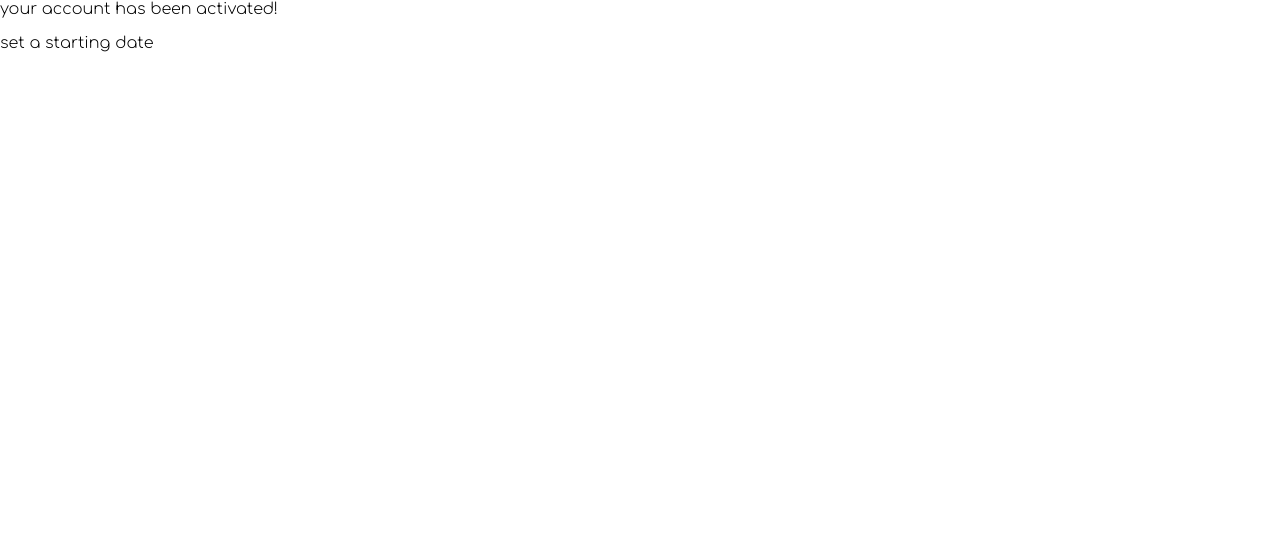
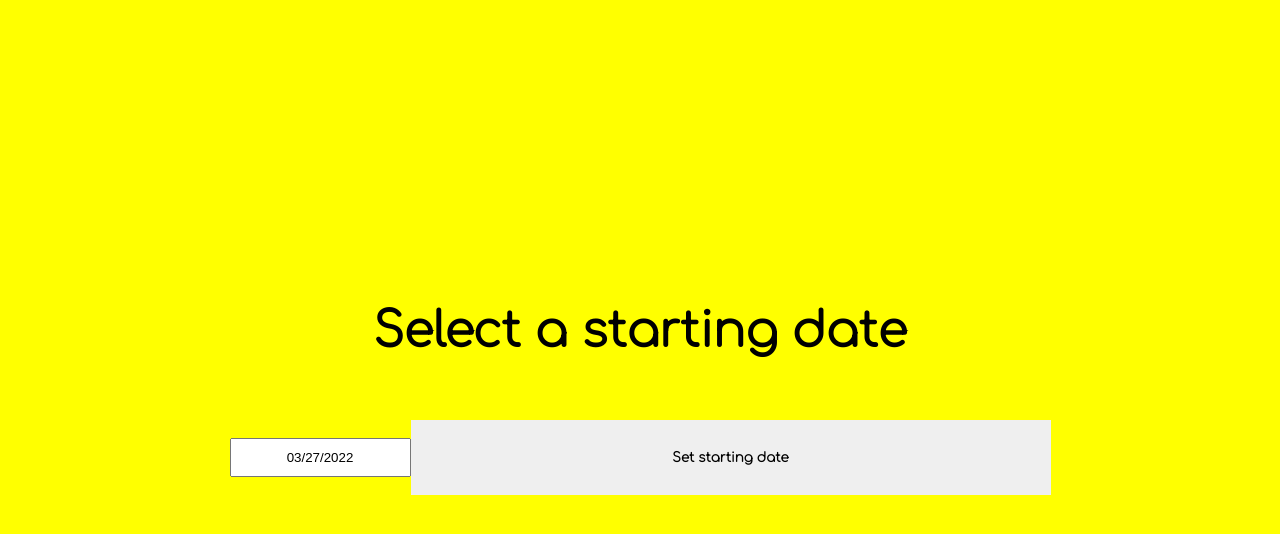
Before and after one commit to Marcwood336/microdosing-tracker, a React (Create React App) app: page /activate_user/1 in a window 1280 px wide. Shown: the top 534 px of the page. Built offline with nearby package versions, Linux system fonts and the light colour scheme; no server answers.

Commit message:
persistent sessions added

```diff
--- a/package.json
+++ b/package.json
@@ -7,6 +7,7 @@
     "@testing-library/react": "^12.1.4",
     "@testing-library/user-event": "^13.5.0",
     "react": "^17.0.2",
+    "react-datepicker": "^4.7.0",
     "react-dom": "^17.0.2",
     "react-router-dom": "^6.2.2",
     "react-scripts": "5.0.0",
--- a/src/App.js
+++ b/src/App.js
@@ -4,12 +4,47 @@ import Register from './components/Register/Register';
 import Login from './components/Login/Login';
 import Activate_account from './components/Activate_account/Activate_account'
 
-import {Route,Routes} from 'react-router-dom';
-import { useState } from 'react';
+import {Route,Routes,useNavigate} from 'react-router-dom';
+import { useState,useEffect } from 'react';
+
+
 
 
 
 const App=()=>{
+
+
+  const navigate = useNavigate()
+
+  const [user,setUser] =useState({
+  id:0,
+  username:'',
+  startingDate:0,
+  routineDay:0,
+  isLogged:undefined
+})
+
+  useEffect(()=>{
+
+fetch('http://localhost:3001/get_user',{
+  credentials:'include'
+})
+.then(result=>{
+return result.json()
+
+},[0])
+.then(result=>{
+
+
+const {username,_id} = result.user
+
+ setUser(()=>({...user,id:_id,username:username }))
+
+})
+.catch(err=>console.log(err))
+
+
+},[])
 
 
 
@@ -19,26 +54,40 @@ const App=()=>{
 //   routineDay:0
 // })
 
-const [user,setUser] =useState({
-  name:'',
-  startingDate:0,
-  routineDay:0
-})
 
 
+
+const logoutCall= ()=>{
+
+console.log('fired logout');
+
+fetch('http://localhost:3001/logout',{
+  credentials:'include'
+})
+.then(result=>{
+
+
+
+   return result.json()
+})
+.then(result=>{
+
+if(result.success ===true){
+
+navigate('/')
+
+}
+
+})
+.catch(err=>{console.log(err)})
+
+}
 
 return <div className='App'>
 
     <Routes>
 
-        if(1){
-          //logica per il routing dinamico
-        }
 
-        {/* 1 User arriva per la prima volta per registrarsi */}
-         {/* 2 User e'registrato ma deve loggare */}
-          {/* user e'loggato ma non ho impostato una data di partenza */}
-          {/* user e'loggato ed ha scelto una data di partenza */}
 
         <Route path='/register' element={<Register/>}/>
 
@@ -49,7 +98,7 @@ return <div className='App'>
 
 
 
-         <Route path='/home' element={<Calendar/>}/>
+         <Route path='/home' element={<Calendar user={user} logout={logoutCall} />}/>
 
 
           <Route path='/check_mail' element={<p>Check your email adresso to activate your account</p>}/>
--- a/src/App.scss
+++ b/src/App.scss
@@ -1,4 +1,5 @@
 // $color_title : green;
+
 
 
 // body{
--- a/src/components/Activate_account/Activate_account.js
+++ b/src/components/Activate_account/Activate_account.js
@@ -1,28 +1,60 @@
-import { useEffect } from "react";
+import { useEffect,useState } from "react";
 import { useParams } from "react-router-dom";
+import  DatePicker from 'react-datepicker';
+import "react-datepicker/dist/react-datepicker.css";
 
-const Activate_account =()=>{
+import './Activate_account.scss';
+import { useNavigate } from "react-router-dom";
+
+const Activate_account =(props)=>{
+
+
+
+
+
+const [startDate, setStartDate] = useState(new Date());
 
 const {id} = useParams()
-console.log('id:', id);
+const navigate = useNavigate()
 
-//TO DO
+const setDateCall =()=>{
 
-//manda id a back-end per verifica
-//ricevi status di success/ chiedi data di inizio
-//P.S - register comp must refresh after button is pushed
+    const dateToSend = startDate.getTime()
 
-//bravo marc
+    fetch('http://localhost:3001/set_date',{
+        method:'POST',
+        headers:{'Content-Type': 'application/json'},
+         body:JSON.stringify({
+            id: id,
+            startDate:dateToSend
+        })
+    })
+    .then(result=>{
+        return result.json()
+    })
+    .then(result=>{
+        console.log(result);
 
-    useEffect(()=>{
+        if(result.startDate!==0){
 
-        fetch('http://localhost/3001/activate_user:')
+            navigate('/')
+        }else{
+        console.log('check mail to set date');
+        }
     })
+    .catch(err=>{console.log(err);})
+}
 
 
-    return(<div>
-        your account has been activated!
-        <p>set a starting date</p>
+    return(<div className="ActivateAccount">
+
+ <div className="centeredDiv">
+             <h1>Select a starting date</h1>
+ <DatePicker selected={startDate} onChange={(date) => setStartDate(date)} />
+
+  <button onClick={()=>{setDateCall()}} className="setDateButton">Set starting date</button>
+
+ </div>
     </div>)
 }
 
--- a/src/components/Activate_account/Activate_account.scss
+++ b/src/components/Activate_account/Activate_account.scss
@@ -0,0 +1,59 @@
+
+.ActivateAccount {
+
+    background-color: yellow;
+    width: 100%;
+    height: 100vh;
+    display: flex;
+    flex-direction: column;
+    align-items: center;
+    justify-content: center;
+    text-align: center;
+}
+
+
+.react-datepicker__input-container  {
+
+text-align: center;
+margin-top: 80px;
+
+
+
+}
+
+
+
+.react-datepicker__input-container > input[type='text']  {
+padding: 10px 0;
+text-align: center;
+
+}
+
+.react-datepicker-popper{
+    position: relative !important;
+    transform: translate(0px,0px) !important;
+        display: flex;
+    justify-content: center;
+
+}
+
+.react-datepicker{
+margin: auto !important;
+clear: both  !important;
+}
+
+.react-datepicker > * {
+clear: both  !important;
+}
+
+
+.setDateButton{
+
+margin-top: 40px;
+padding: 30px;
+width: 50vw;
+border: none;
+font-family: Comfortaa;
+font-weight: 800;
+
+}
--- a/src/components/Calendar/Calendar.js
+++ b/src/components/Calendar/Calendar.js
@@ -1,21 +1,85 @@
-import { useState } from 'react';
+import { useState,useEffect } from 'react';
 import './Calendar.scss';
-import settingIcon from '../../assets/setting_icon.png'
+import settingIcon from '../../assets/setting_icon.png';
+import Spinner from '../Spinner/Spinner';
+import Login from '../Login/Login';
+import { useNavigate } from 'react-router-dom';
 
-const Calendar=()=>{
 
+const Calendar=(props)=>{
+
+
+//3 states:
+// pending = id is undefined
+//logged = id is defined
+//not logged = user is not logged
+
+
+
+const navigate = useNavigate()
 
 let calendar = []
 let routineDay
 
 const [user,setUser] =useState({
-  name:'Genoveffo',
-  startingDate:1647457438499,
-  routineDay:0
+  id:0,
+  name:undefined,
+  startingDate:undefined,
+  routineDay:0,
+  isLogged:undefined
+
+})
+
+
+useEffect(()=>{
+
+fetch('http://localhost:3001/get_user',{
+  credentials:'include'
+})
+.then(result=>{
+
+
+return result.json()
+
+})
+.then(result=>{
+
+
+
+if(result.user.isLogged===false){
+
+
+
+navigate('/')
+}else{
+
+console.log(result.user);
+
+const {username,_id,startDate} = result.user
+
+setUser((user)=>({...user,id:_id,name:username,startingDate:startDate}))
+
+}
+
+
+
 
 
 
 })
+.catch(err=>console.log(err))
+
+
+
+},[])
+
+
+
+
+
+// 1649838915000
+// 1650711198000
+// 1648464872000
 
 
 const now = new Date()
@@ -27,7 +91,7 @@ const oneDayMS = 1000*60*60*24;
 
 let daysMS = 0
 
-for(let i =0; i<=29; i++){
+for(let i =0; i<=27; i++){
 
 let fromStartingDay = new Date(startingDateMS+daysMS);
 let todayDate = new Date(now);
@@ -58,11 +122,8 @@ if(fromStartingDay.getTime() > todayDate.getTime()  && fromStartingDay.toString(
 }
 
 
-  console.log(calendar);
 
-
-
-return(<div className="Calendar">
+const calendarToRender = ( <div>
 <div className='topSideCalendar' >
   <div>
   <h1>{user.name}'s Routine</h1>
@@ -126,6 +187,19 @@ return(<div className="Calendar">
 </div>
 
 
+</div>)
+
+
+
+
+return(<div className="Calendar">
+  <button onClick={()=>{props.logout()}}>logout</button>
+
+
+
+{user.name!==undefined? calendarToRender: <Spinner/>}
+
+
 
 
 </div>)
--- a/src/components/Calendar/Calendar.scss
+++ b/src/components/Calendar/Calendar.scss
@@ -7,7 +7,9 @@ $color_title : green;
 
     margin: auto;
     max-width: 60%;
-     margin-top: 5vh;
+    margin-top: 5vh;
+    height: 100%;
+
 
 }
 
--- a/src/components/Login/Login.scss
+++ b/src/components/Login/Login.scss
@@ -11,7 +11,7 @@ $banner_width:400px;
    margin-top: 25vh;
   border:1px solid black;
   border-radius: 15px;
-  background-color: rgb(216, 216, 216);
+  background-color: rgb(255, 255, 255);
 
 }
 
@@ -74,14 +74,14 @@ $banner_width:400px;
     padding: 5px;
 border-radius: 100px;
 border: none;
-background-color: rgb(255, 255, 255);
+background-color: rgb(226, 226, 226);
 }
 
 .input > input[type="password"]{
 padding: 5px;
 border-radius: 100px;
 border: none;
-background-color: rgb(255, 255, 255);
+background-color: rgb(226, 226, 226);
 }
 
 
--- a/src/components/Register/Register.js
+++ b/src/components/Register/Register.js
@@ -14,7 +14,7 @@ const [state,setState] = useState({
     email:'',
     termsAndConditions:false,
     message:' ',
-    savedInDB:true
+    savedInDB:false
 
 })
 
--- /dev/null
+++ b/src/components/Spinner/Spinner.js
@@ -0,0 +1,22 @@
+import './Spinner.scss'
+
+const Spinner = ()=>{
+
+    return(<div className="Spinner" >
+        <div className="outer_layer" >
+              <div className="middle_layer" >
+                    <div className="inner_layer" >
+
+
+                    </div>
+             </div>
+        </div>
+
+    <p className='loading_text'>Loading...</p>
+    </div>)
+
+
+}
+
+
+    export default Spinner;
--- /dev/null
+++ b/src/components/Spinner/Spinner.scss
@@ -0,0 +1,70 @@
+
+
+
+.Spinner {
+display: flex;
+flex-direction: column;
+justify-self: center;
+align-items: center;
+margin-top: 30%;
+
+}
+
+.loading_text{
+
+margin-top: 5em;
+
+}
+
+
+.outer_layer{
+    width: 300px;
+    height: 300px;
+    border: 2px solid black;
+    border-radius: 50px;
+    display: flex;
+    flex-direction: column;
+    justify-content: center;
+    margin: auto;
+
+    animation: rotateOne 3s linear 0s infinite alternate;
+
+}
+
+
+
+.middle_layer{
+
+    width: 200px;
+    height: 200px;
+
+     border: 2px solid black;
+    border-radius: 50px;
+       display: flex;
+    flex-direction: column;
+    justify-content: center;
+    margin: auto;
+    animation: rotateOne 3s linear 0.5s infinite alternate;
+
+}
+
+.inner_layer{
+    width: 100px;
+    height: 100px;
+     border: 2px solid black;
+    border-radius: 30px;
+       display: flex;
+    flex-direction: column;
+    justify-content: center;
+    margin: auto;
+    text-align: center;
+    animation: rotateOne 3s linear 0.8s infinite alternate;
+}
+
+
+
+
+@keyframes rotateOne{
+    from{transform: rotate(0deg)};
+    to{transform: rotate(360deg)}
+}
```
Also changed, not shown: src/components/Login/Login.js (+47 -3 lines), 1 other file (tests, documents, lock files or other folders).
